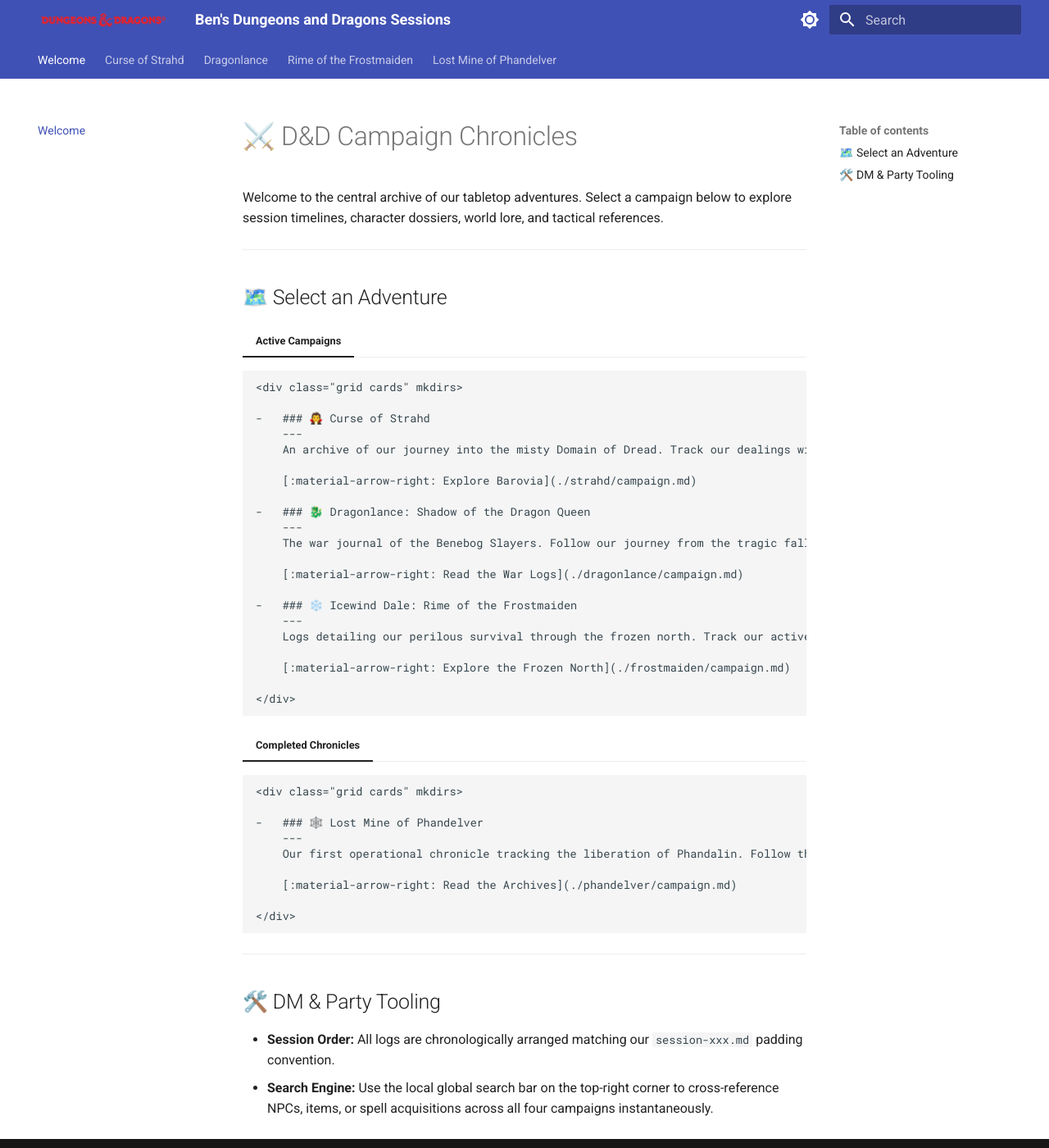
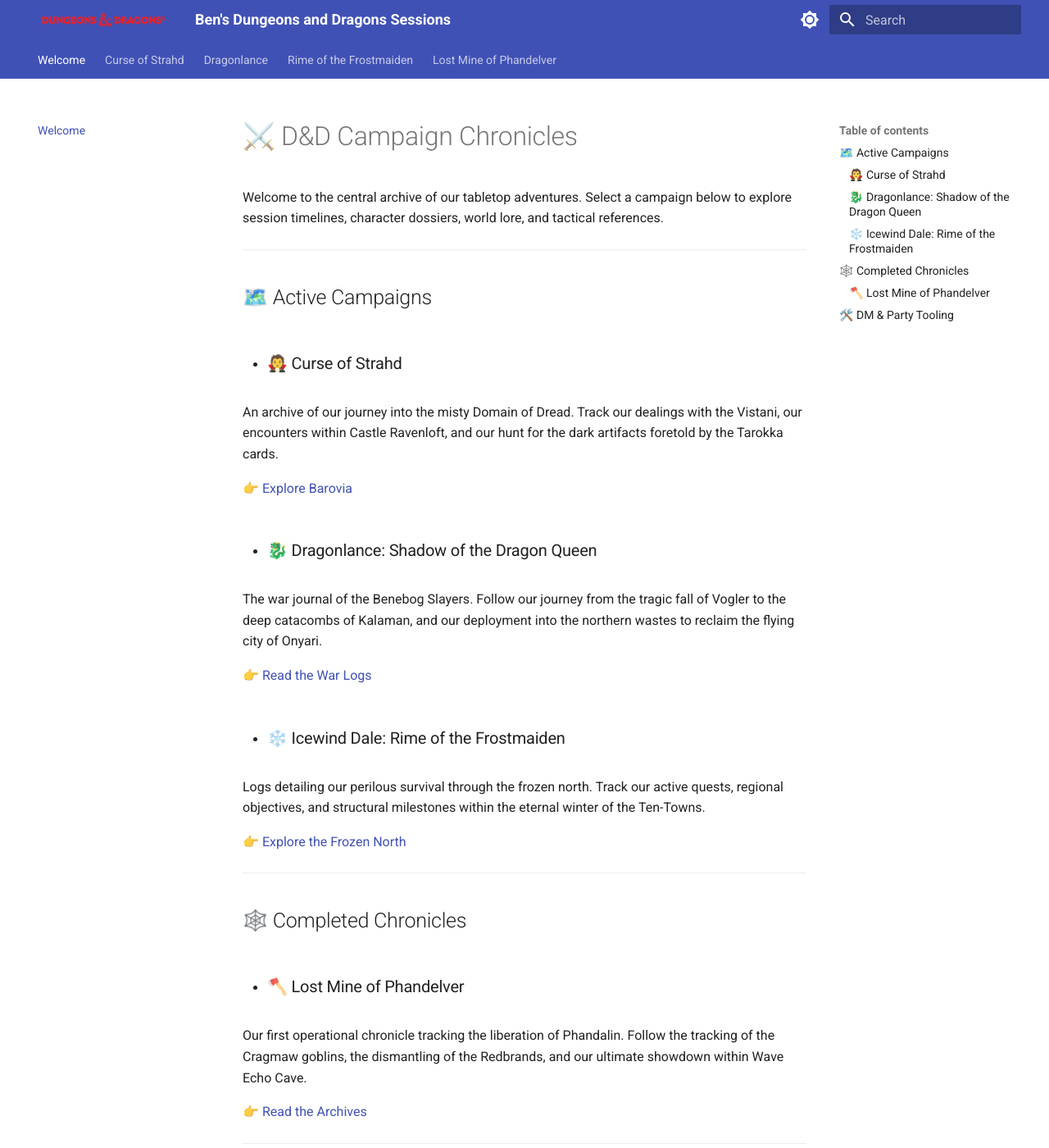
Before and after one commit to 0x08/dnd, an MkDocs documentation site: the page built from dnd/index.md, in a window 1280 px wide and 1400 px high. Shown: the whole window at 82% size. Built offline with MkDocs 1.6.1 and Material for MkDocs 9.7.7, drawn with Linux system fonts in a browser that asks for light colours.

Commit message:
remove <div>s from index.md

````diff
--- a/dnd/index.md
+++ b/dnd/index.md
@@ -4,47 +4,35 @@ Welcome to the central archive of our tabletop adventures. Select a campaign bel
 
 ______________________________________________________________________
 
-## 🗺️ Select an Adventure
+## 🗺️ Active Campaigns
 
-=== "Active Campaigns"
+- ### 🧛 Curse of Strahd
 
-```
-<div class="grid cards" mkdirs>
+  An archive of our journey into the misty Domain of Dread. Track our dealings with the Vistani, our encounters within Castle Ravenloft, and our hunt for the dark artifacts foretold by the Tarokka cards.
 
--   ### 🧛 Curse of Strahd
-    ---
-    An archive of our journey into the misty Domain of Dread. Track our dealings with the Vistani, our encounters within Castle Ravenloft, and our hunt for the dark artifacts foretold by the Tarokka cards.
+  👉 [Explore Barovia](./strahd/campaign.md)
 
-    [:material-arrow-right: Explore Barovia](./strahd/campaign.md)
+- ### 🐉 Dragonlance: Shadow of the Dragon Queen
 
--   ### 🐉 Dragonlance: Shadow of the Dragon Queen
-    ---
-    The war journal of the Benebog Slayers. Follow our journey from the tragic fall of Vogler to the deep catacombs of Kalaman, and our deployment into the northern wastes to reclaim the flying city of Onyari.
+  The war journal of the Benebog Slayers. Follow our journey from the tragic fall of Vogler to the deep catacombs of Kalaman, and our deployment into the northern wastes to reclaim the flying city of Onyari.
 
-    [:material-arrow-right: Read the War Logs](./dragonlance/campaign.md)
+  👉 [Read the War Logs](./dragonlance/campaign.md)
 
--   ### ❄️ Icewind Dale: Rime of the Frostmaiden
-    ---
-    Logs detailing our perilous survival through the frozen north. Track our active quests, regional objectives, and structural milestones within the eternal winter of the Ten-Towns.
+- ### ❄️ Icewind Dale: Rime of the Frostmaiden
 
-    [:material-arrow-right: Explore the Frozen North](./frostmaiden/campaign.md)
+  Logs detailing our perilous survival through the frozen north. Track our active quests, regional objectives, and structural milestones within the eternal winter of the Ten-Towns.
 
-</div>
-```
+  👉 [Explore the Frozen North](./frostmaiden/campaign.md)
 
-=== "Completed Chronicles"
+______________________________________________________________________
 
-```
-<div class="grid cards" mkdirs>
+## 🕸️ Completed Chronicles
 
--   ### 🕸️ Lost Mine of Phandelver
-    ---
-    Our first operational chronicle tracking the liberation of Phandalin. Follow the tracking of the Cragmaw goblins, the dismantling of the Redbrands, and our ultimate showdown within Wave Echo Cave.
+- ### 🪓 Lost Mine of Phandelver
 
-    [:material-arrow-right: Read the Archives](./phandelver/campaign.md)
+  Our first operational chronicle tracking the liberation of Phandalin. Follow the tracking of the Cragmaw goblins, the dismantling of the Redbrands, and our ultimate showdown within Wave Echo Cave.
 
-</div>
-```
+  👉 [Read the Archives](./phandelver/campaign.md)
 
 ______________________________________________________________________
 
````
